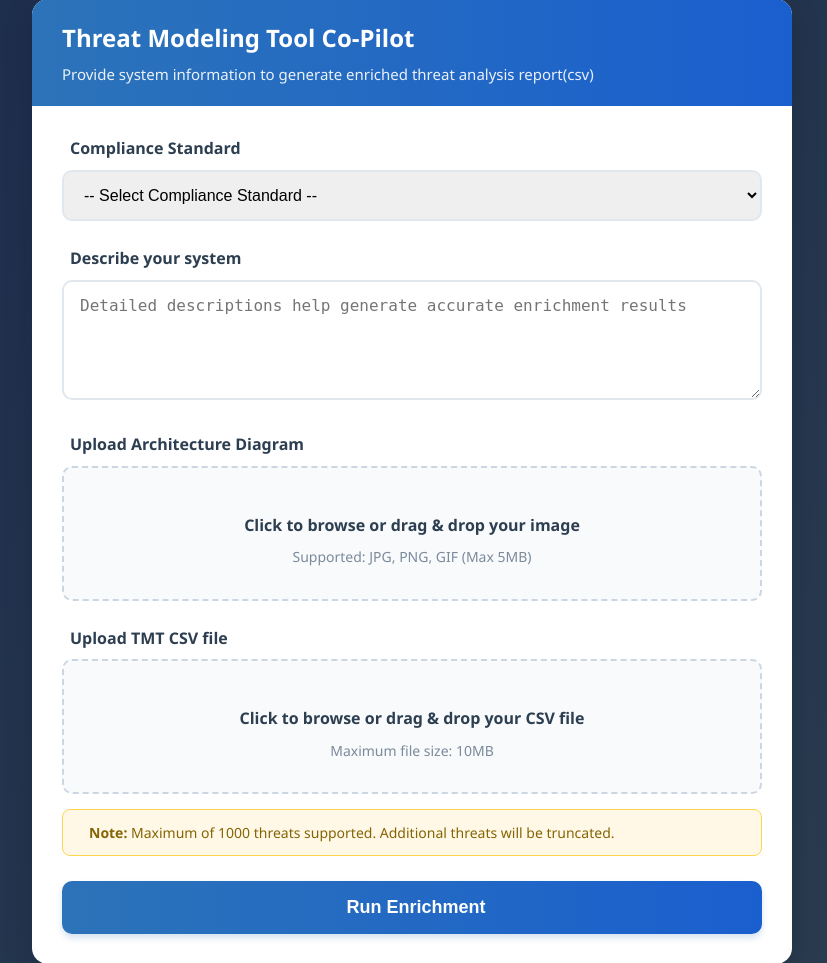
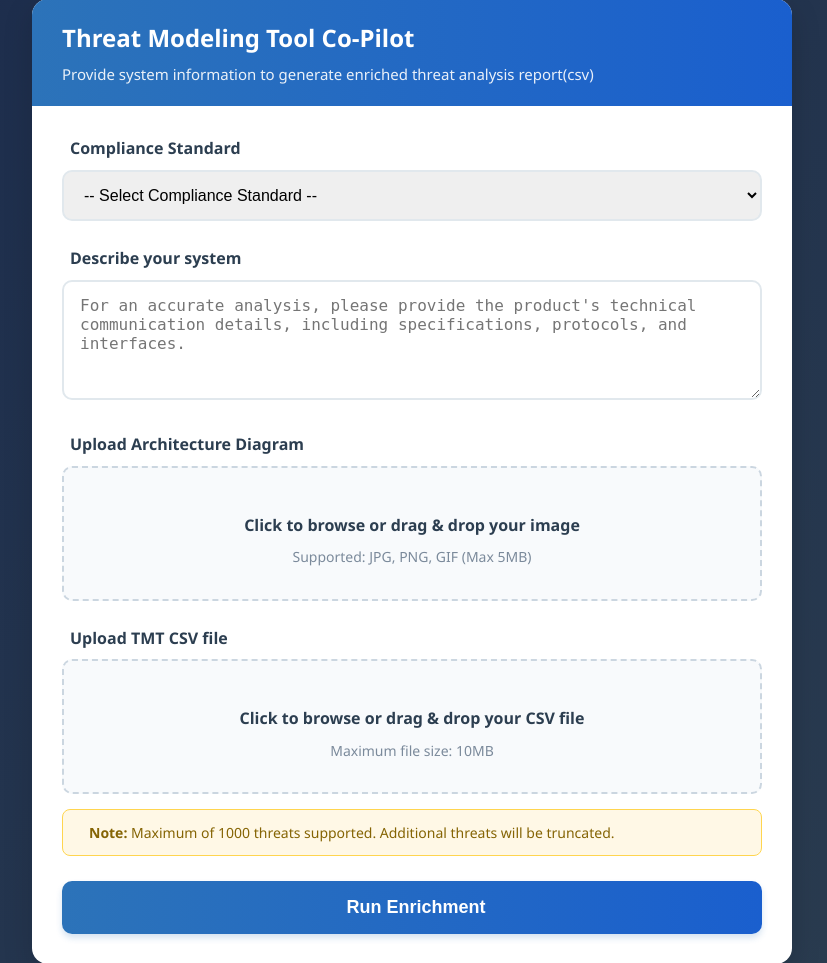
Before and after one commit to DhruviSutariya36/tmtcopilot-ui, a Flask app: page / in a window 1280 px wide. Shown: the part 281-1244 px from the top of the page, without its empty margins (228-1055 px from the left). Run offline with Flask 3, Linux system fonts and the light colour scheme.

Commit message:
more technical description instruction

```diff
--- a/templates/form.html
+++ b/templates/form.html
@@ -489,7 +489,7 @@
                         <label for="description" class="form-label">
                             <i class="fas fa-align-left"></i>Describe your system
                         </label>
-                        <textarea id="description" name="description" class="form-control" placeholder="Detailed descriptions help generate accurate enrichment results" required></textarea>
+                        <textarea id="description" name="description" class="form-control" placeholder="For an accurate analysis, please provide the product's technical communication details, including specifications, protocols, and interfaces." required></textarea>
                     </div>
                     <div class="form-group">
                         <label class="form-label">
```
